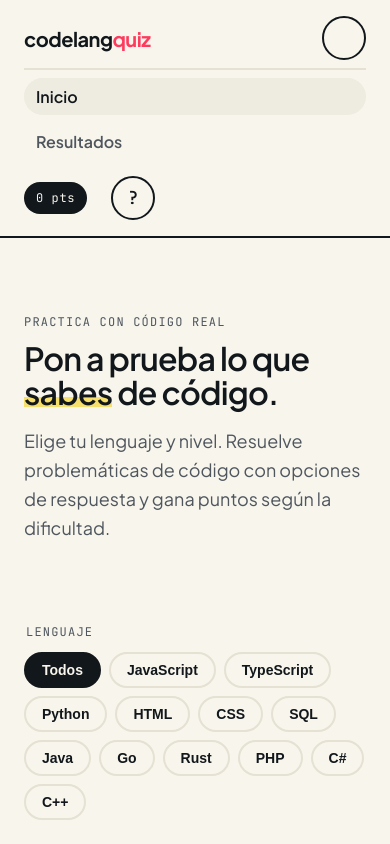
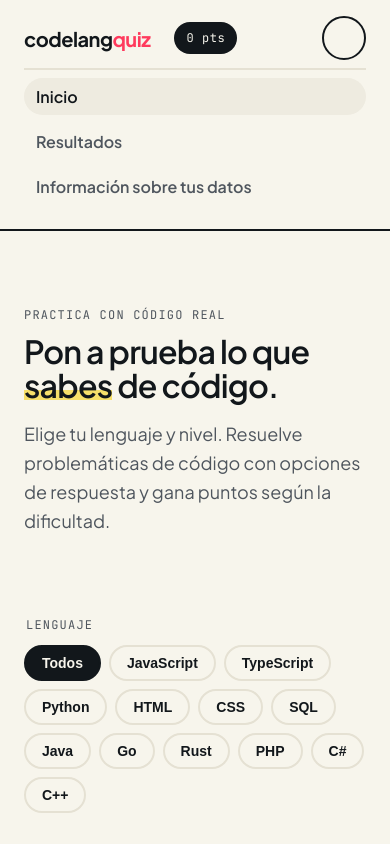
Before and after one commit to jeironpro/codelang-quiz, a React (Vite) app: page / in a window 390 px wide. Both pictures are taken after a click on the button "Abrir menú". Shown: the top 844 px of the page. Built offline with nearby package versions, Linux system fonts and the light colour scheme.

Commit message:
bugfix/navbar-header-layout: reordena header movil y mueve boton info al menu (#15)
Co-authored-by: jeironpro <jeironpro@users.noreply.github.com>

```diff
--- a/src/components/layout/Navbar.jsx
+++ b/src/components/layout/Navbar.jsx
@@ -61,14 +61,23 @@ export default function Navbar() {
           >
             Resultados
           </NavLink>
+          {/* Informacion de los datos guardados; solo se muestra dentro del menu movil */}
+          <button
+            type="button"
+            className="nav__link nav__menu-info"
+            aria-haspopup="dialog"
+            aria-expanded={infoAbierta}
+            onClick={() => setInfoAbierta(true)}
+          >
+            Información sobre tus datos
+          </button>
         </nav>
 
-        {/* Insignia con el score acumulado */}
+        {/* Lado derecho: score e informacion (esta ultima solo en desktop) */}
+        <div className="nav__aside">
           <span className="nav__score" aria-label="Score acumulado">
             {score} pt{score === 1 ? '' : 's'}
           </span>
-
-        {/* Boton que abre el modal informativo de los datos guardados */}
           <button
             type="button"
             className="nav__info"
@@ -79,6 +88,7 @@ export default function Navbar() {
           >
             ?
           </button>
+        </div>
       </div>
 
       {/* Modal que explica como y para que se usa localStorage */}
--- a/src/styles/components.css
+++ b/src/styles/components.css
@@ -44,6 +44,22 @@
 .nav__link.is-active {
   background: var(--color-paper-2);
   color: var(--color-ink);
+}
+/* Item informativo del menu movil; reutiliza el aspecto de un enlace */
+.nav__menu-info {
+  display: none;
+  border: 0;
+  background: none;
+  font-family: var(--font-body);
+  font-size: var(--text-base);
+  text-align: left;
+  cursor: pointer;
+}
+/* Lado derecho del header: score e informacion agrupados */
+.nav__aside {
+  display: flex;
+  align-items: center;
+  gap: var(--space-4);
 }
 .nav__score {
   font-family: var(--font-label);
@@ -467,8 +483,20 @@
     flex-wrap: wrap;
     row-gap: var(--space-2);
   }
+  /* Orden visual en movil: brand, score y hamburguesa al borde derecho */
+  .nav__brand {
+    order: 1;
+  }
+  .nav__aside {
+    order: 2;
+  }
+  .nav__toggle {
+    display: flex;
+    order: 3;
+  }
   .nav__links {
     display: none;
+    order: 4;
     flex-basis: 100%;
     flex-direction: column;
     gap: var(--space-2);
@@ -482,8 +510,12 @@
   .nav__link {
     padding: var(--space-2) var(--space-3);
   }
-  .nav__toggle {
-    display: flex;
+  /* El boton ? se traslada del header al menu movil */
+  .nav__info {
+    display: none;
+  }
+  .nav__menu-info {
+    display: block;
   }
   .nav__score {
     margin-left: 0;
```
Also changed, not shown: 1 other file (tests, documents, lock files or other folders). Lines whose indentation alone changed are shown as unchanged.
